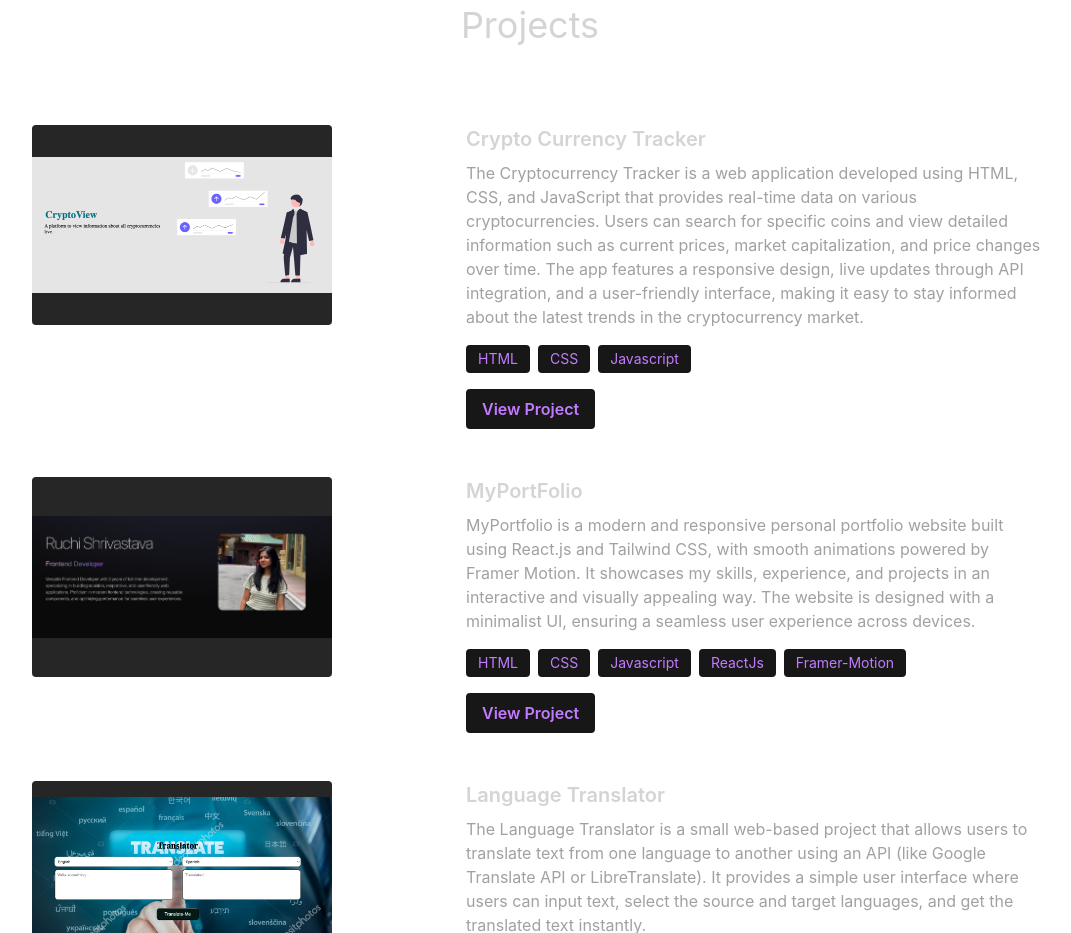
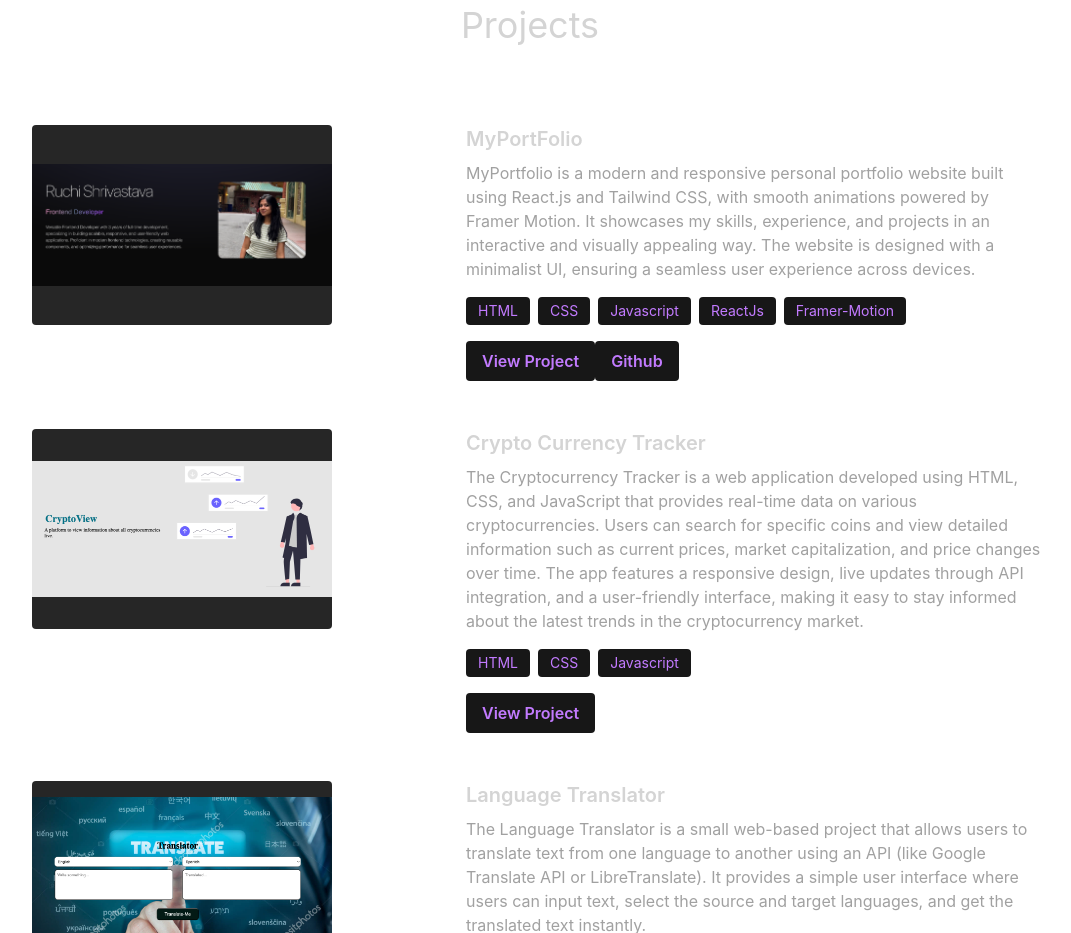
Before and after one commit to ruchi-shrivastava/my-portfolio, a React (Vite) app: page / in a window 1280 px wide. Shown: the part 3880-4813 px from the top of the page, without its empty margins (110-1181 px from the left). Built offline with nearby package versions, Linux system fonts and the light colour scheme.

Commit message:
Added GitHub button to portfolio

```diff
--- a/src/components/Projects.jsx
+++ b/src/components/Projects.jsx
@@ -74,6 +74,20 @@ const Projects = () => {
                                 >
                                     View Project
                                 </a>
+
+                                {/* <div className="mt-4"> */}
+                               {project.title === "MyPortFolio" &&(
+                                  <a
+                                    href={project.github}
+                                    target="_blank"
+                                    rel="noopener noreferrer"
+                                    className="inline-block  bg-neutral-900 hover:bg-purple-900 text-purple-400 font-semibold py-2 px-4 rounded transition"
+                                >
+                                   Github
+                                </a>
+                               )}
+
+                            {/* </div> */}
                             </div>
 
             </motion.div>
--- a/src/constants/index.jsx
+++ b/src/constants/index.jsx
@@ -95,6 +95,16 @@ export const EXPERIENCES = [
 ];
 
 export const PROJECTS = [
+
+  {
+    title: "MyPortFolio",
+    image: project4,
+    description:
+    "MyPortfolio is a modern and responsive personal portfolio website built using React.js and Tailwind CSS, with smooth animations powered by Framer Motion. It showcases my skills, experience, and projects in an interactive and visually appealing way. The website is designed with a minimalist UI, ensuring a seamless user experience across devices.",
+    technologies: ["HTML", "CSS","Javascript","ReactJs","Framer-Motion"],
+    link: "https://my-portfolio-ruchis.vercel.app/",
+    github: "https://github.com/ruchi-shrivastava/my-portfolio"
+  },
   {
     title: "Crypto Currency Tracker",
     image: project1,
@@ -102,14 +112,6 @@ export const PROJECTS = [
     "The Cryptocurrency Tracker is a web application developed using HTML, CSS, and JavaScript that provides real-time data on various cryptocurrencies. Users can search for specific coins and view detailed information such as current prices, market capitalization, and price changes over time. The app features a responsive design, live updates through API integration, and a user-friendly interface, making it easy to stay informed about the latest trends in the cryptocurrency market.",
     technologies: ["HTML", "CSS", "Javascript"],
     link: "https://ruchi-shrivastava.github.io/module4-assignments/major-project/",
-  },
-  {
-    title: "MyPortFolio",
-    image: project4,
-    description:
-    "MyPortfolio is a modern and responsive personal portfolio website built using React.js and Tailwind CSS, with smooth animations powered by Framer Motion. It showcases my skills, experience, and projects in an interactive and visually appealing way. The website is designed with a minimalist UI, ensuring a seamless user experience across devices.",
-    technologies: ["HTML", "CSS","Javascript","ReactJs","Framer-Motion"],
-    link: "https://my-portfolio-ruchis.vercel.app/",
   },
   {
     title: "Language Translator ",
```
Also changed, not shown: src/components/Experience.jsx (+0 -60 lines), 1 other file (tests, documents, lock files or other folders).
